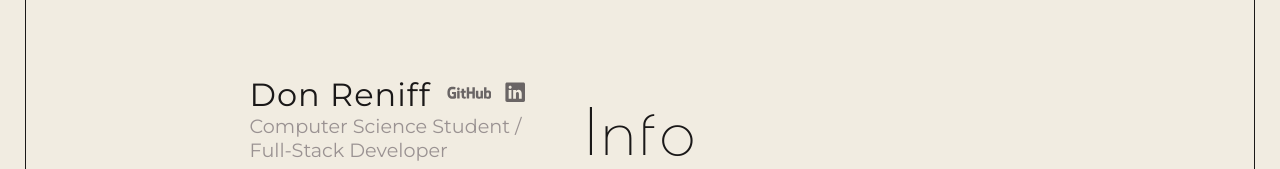
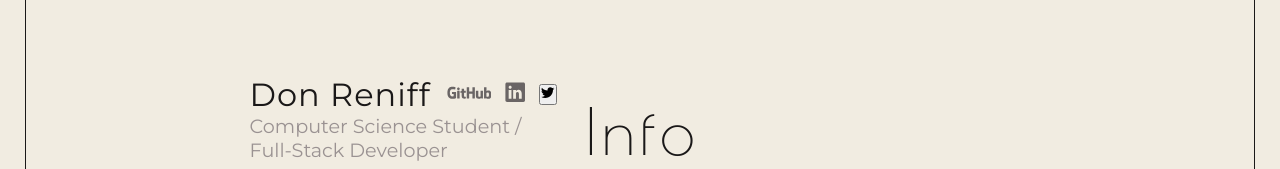
Before and after one commit to dreniff3/personal-portfolio, a React (Vite) app: page / in a window 1280 px wide. Shown: the part 182-351 px from the top of the page. Built offline with nearby package versions, Linux system fonts and the light colour scheme; a web font is replaced by a local one.

Commit message:
Add modal for showing personal image

```diff
--- a/src/components/Header.jsx
+++ b/src/components/Header.jsx
@@ -1,8 +1,16 @@
-import { IoGlasses, IoGlassesOutline } from 'react-icons/io5';
+import { useState } from 'react';
 import { DiGithubFull } from 'react-icons/di';
-import { IoLogoLinkedin } from 'react-icons/io5';
+import { IoLogoLinkedin, IoClose } from 'react-icons/io5';
+import { FaTwitter } from 'react-icons/fa';
+import selfieImg from '../images/self-3.jpg';
 
 const Header = () => {
+    const [modal, setModal] = useState(false);
+
+    const toggleModal = () => {
+        setModal(!modal);
+    };
+
     return (
         <div className="header">
             {/* <IoGlasses className="toggle-btn" />
@@ -20,6 +28,26 @@ const Header = () => {
                         <a href="https://www.linkedin.com/in/don-reniff/">
                             <IoLogoLinkedin className="linkedin-logo" />
                         </a>
+
+                        <button
+                            className="modal-open-btn"
+                            onClick={toggleModal}
+                        >
+                            <FaTwitter className="twitter-logo"/>
+                        </button>
+                        {modal && (
+                            <div className="modal" id="modal">
+                                <button
+                                    id="closeModal"
+                                    className="modal-close-btn"
+                                    onClick={toggleModal}
+                                >
+                                    <IoClose className="close-x"/>
+                                </button>
+                                <img src={selfieImg} alt="An image of me" />
+                            </div>
+                        )}
+
                     </div>
                 </div>
                 <p className="roles">Computer Science Student / Full-Stack Developer</p>
```
